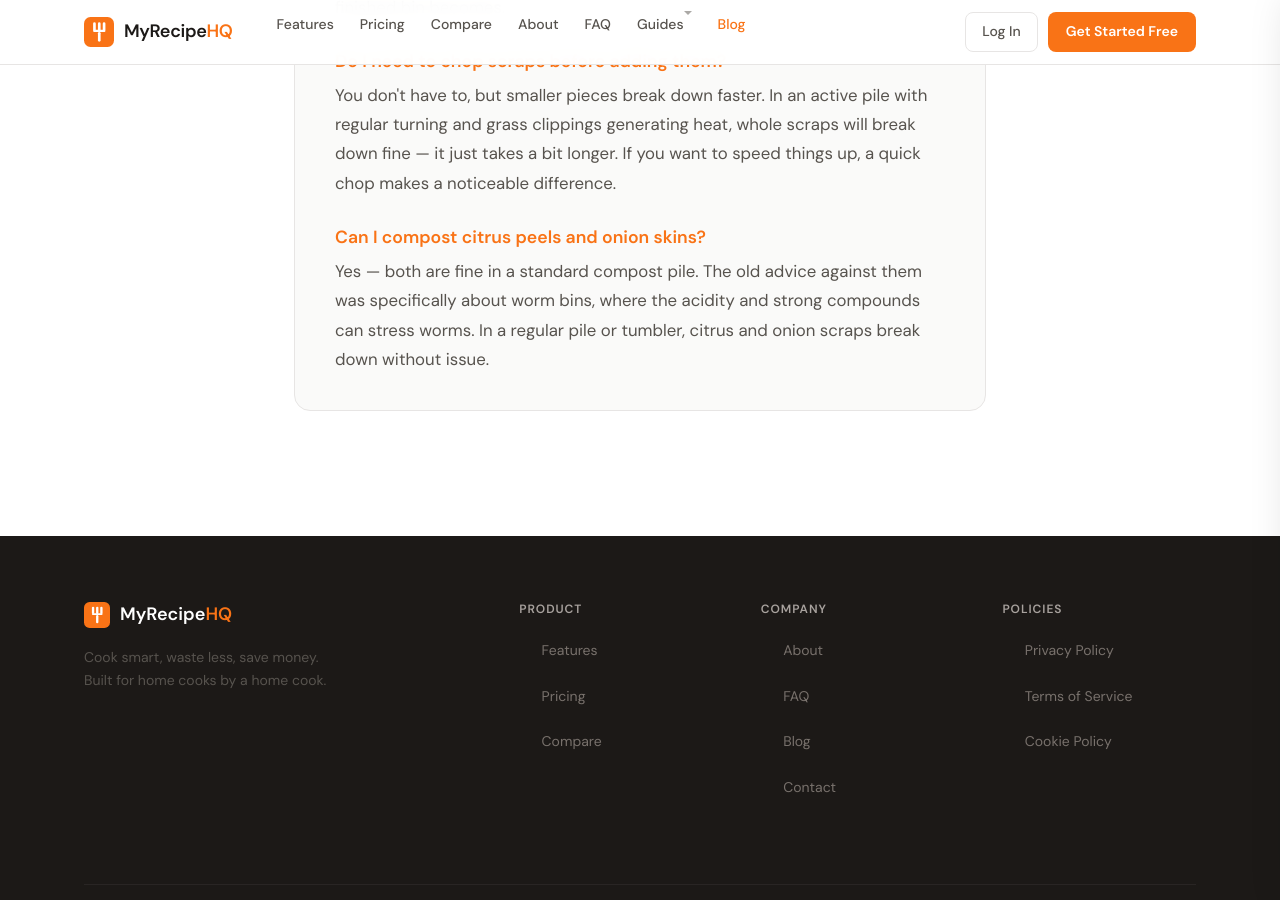
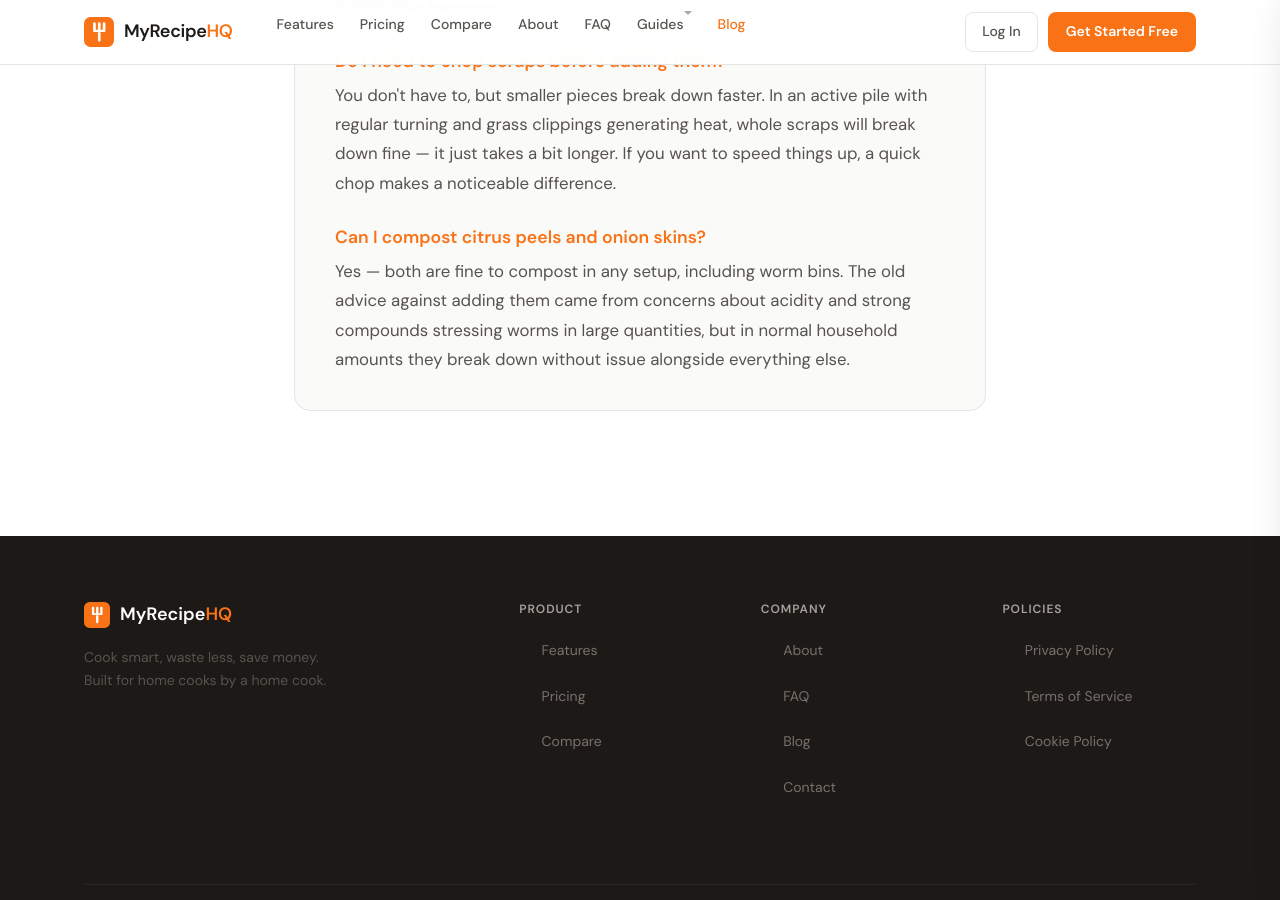
Before and after one commit to bgerlach463/recipehq-site, a Jekyll site: the page built from _posts/2026-04-11-compost-using-kitchen-waste.html, in a window 1280 px wide and 900 px high, scrolled down 6034 px. Built offline with Jekyll 4.4.1, drawn with Linux system fonts in a browser that asks for light colours.

Commit message:
Update citrus/onion FAQ: worms handle both in normal amounts
Co-Authored-By: Claude Opus 4.6 (1M context) <noreply@anthropic.com>

```diff
--- a/_posts/2026-04-11-compost-using-kitchen-waste.html
+++ b/_posts/2026-04-11-compost-using-kitchen-waste.html
@@ -240,7 +240,7 @@ schema_extra: |
             {
               "@type": "Question",
               "name": "Can I compost citrus peels and onion skins?",
-              "acceptedAnswer": { "@type": "Answer", "text": "Yes — the old advice against composting citrus and onions was based on concern about worm bins specifically. In a standard compost pile, both break down just fine." }
+              "acceptedAnswer": { "@type": "Answer", "text": "Yes — both are fine to compost in any setup, including worm bins. The old advice against adding them came from concerns about acidity and strong compounds stressing worms in large quantities, but in normal household amounts they break down without issue alongside everything else." }
             },
             {
               "@type": "Question",
@@ -633,7 +633,7 @@ schema_extra: |
     <p>You don't have to, but smaller pieces break down faster. In an active pile with regular turning and grass clippings generating heat, whole scraps will break down fine — it just takes a bit longer. If you want to speed things up, a quick chop makes a noticeable difference.</p>
 
     <h3>Can I compost citrus peels and onion skins?</h3>
-    <p>Yes — both are fine in a standard compost pile. The old advice against them was specifically about worm bins, where the acidity and strong compounds can stress worms. In a regular pile or tumbler, citrus and onion scraps break down without issue.</p>
+    <p>Yes — both are fine to compost in any setup, including worm bins. The old advice against adding them came from concerns about acidity and strong compounds stressing worms in large quantities, but in normal household amounts they break down without issue alongside everything else.</p>
   </div>
 
 </article>
```
